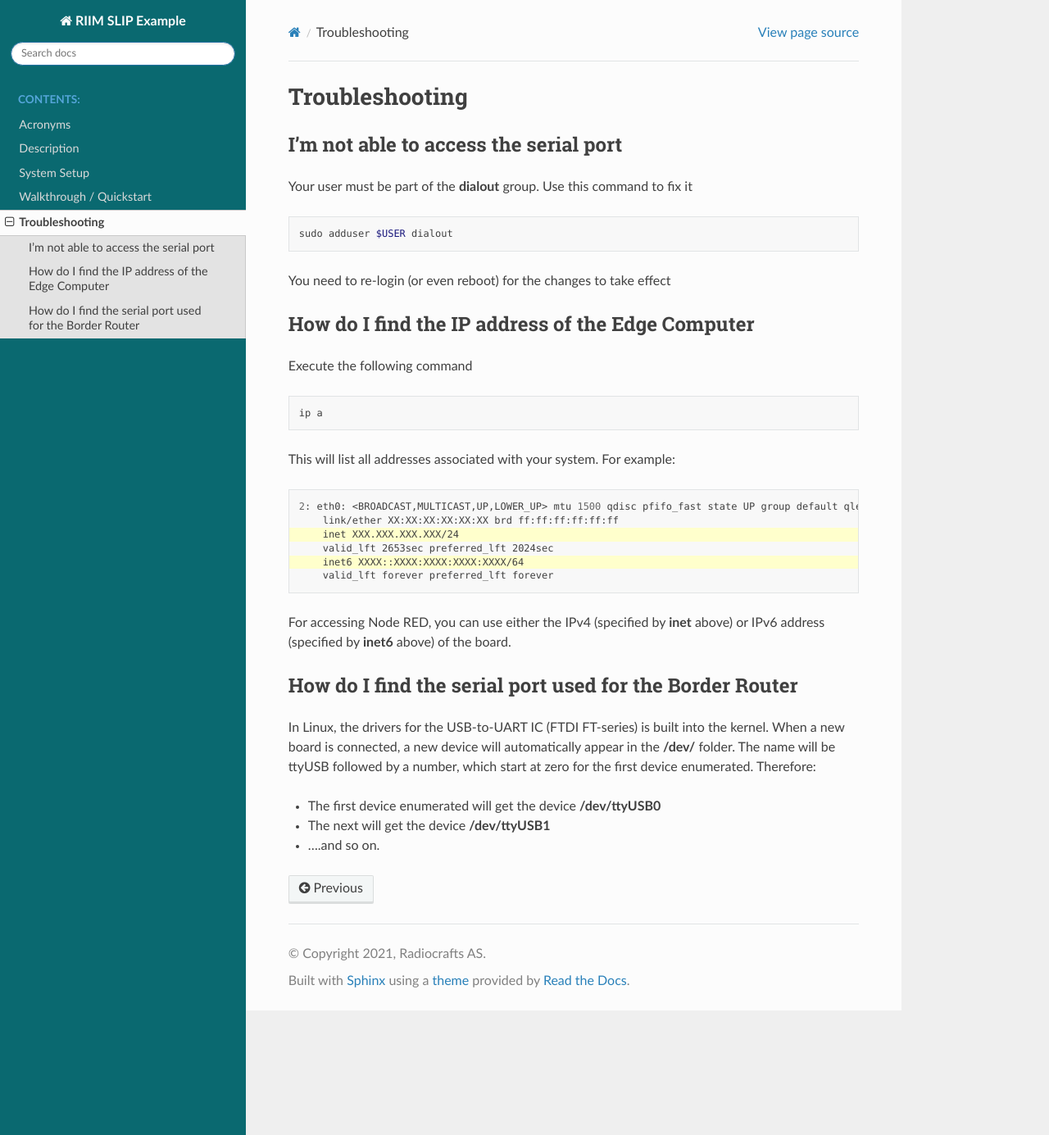
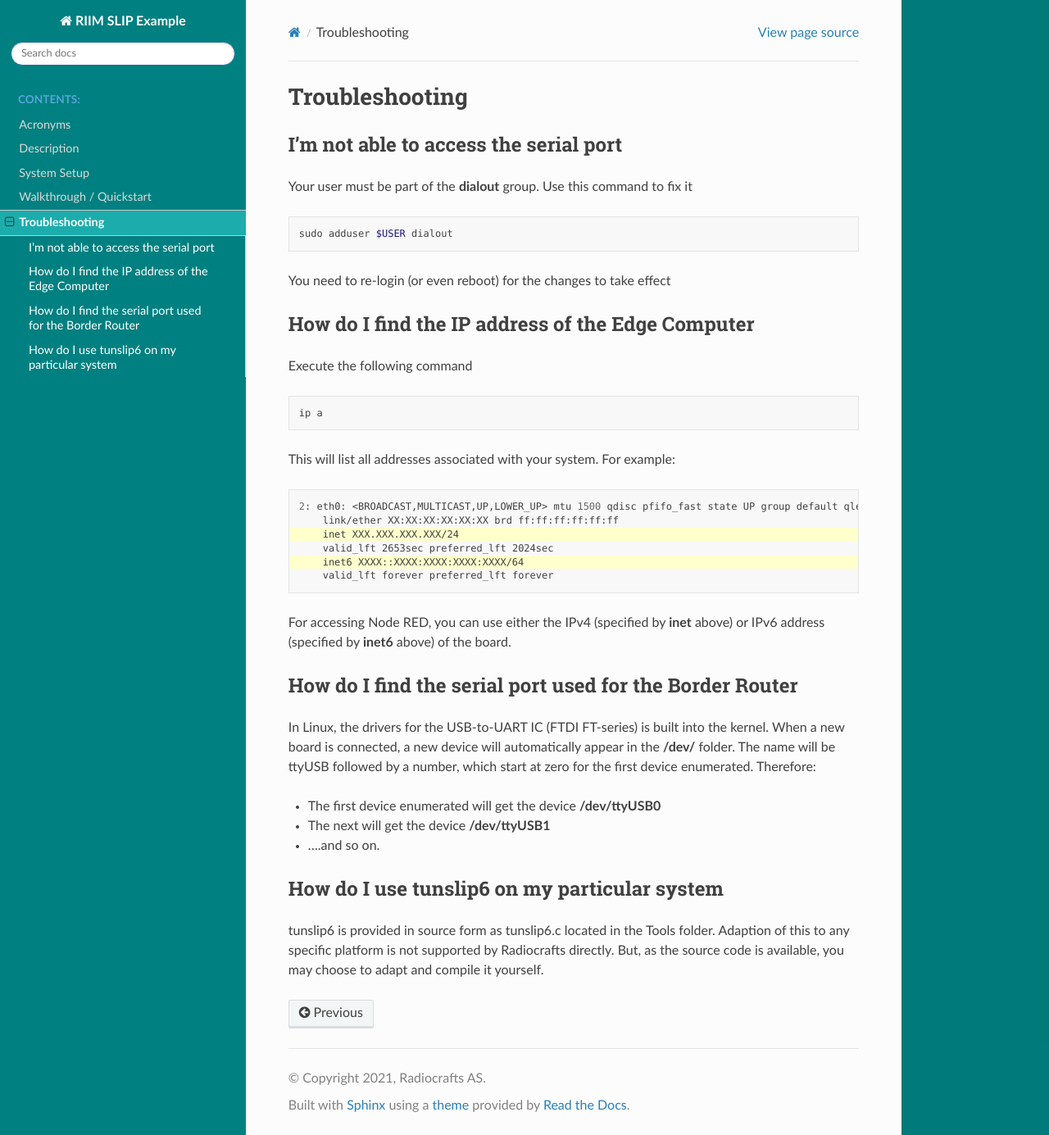
Before and after one commit to radiocrafts/RIIM_SLIP_Example, a Sphinx documentation site: the page built from Doc/source/troubleshooting.rst, in a window 1280 px wide and 1385 px high. Shown: the whole window at 82% size. Built offline with Sphinx 7.4.7 and the Read the Docs theme 2.0.0, drawn with Linux system fonts in a browser that asks for light colours; formulas are drawn with MathJax 3.

Commit message:
Updated style and docs

```diff
--- a/Doc/source/_static/styles.css
+++ b/Doc/source/_static/styles.css
@@ -1,12 +1,65 @@
 body {
     font-family: "Lato";
-    background-color: #0a6970;
+    background-color: #008080;
 }
 
 .wy-side-nav-search{
-    background-color: #0a6970;
+    background-color: #008080;
 }
 
 .wy-nav-side{
-    background-color: #0a6970;
+    background-color: #008080;
 }
+
+.wy-menu-vertical li.current {
+    background:#008080;
+   }
+
+.wy-body-for-nav {
+    background:#008080;
+}
+
+.wy-menu-vertical li.toctree-l3 span.toctree-expand {
+    color:#008080
+}
+
+.wy-menu-vertical li.toctree-l2.current>a,
+.wy-menu-vertical li.toctree-l2.current li.toctree-l3>a {
+ background:#008080
+}
+
+.wy-menu-vertical li.toctree-l2 a,
+.wy-menu-vertical li.toctree-l3 a,
+.wy-menu-vertical li.toctree-l4 a,
+.wy-menu-vertical li.toctree-l5 a,
+.wy-menu-vertical li.toctree-l6 a,
+.wy-menu-vertical li.toctree-l7 a,
+.wy-menu-vertical li.toctree-l8 a,
+.wy-menu-vertical li.toctree-l9 a,
+.wy-menu-vertical li.toctree-l10 a {
+ color:#FFFFFF;
+}
+
+.wy-menu-vertical li.current>a,
+.wy-menu-vertical li.on a {
+ color:#FFFFFF;
+ background:#1cacac;
+}
+
+.wy-menu-vertical li.current>a:hover,
+.wy-menu-vertical li.on a:hover {
+ background:#3cacac
+}
+
+.wy-menu-vertical li.current>a:hover span.toctree-expand,
+.wy-menu-vertical li.on a:hover span.toctree-expand {
+    background:#3cacac
+}
+
+.wy-menu-vertical li.current a:hover {
+    background:#3cacac
+}
+
+.wy-menu-vertical a:hover {
+    background-color:#3cacac
+}
--- a/Doc/source/description.rst
+++ b/Doc/source/description.rst
@@ -8,7 +8,7 @@ SLIP        Serial Line IP
 
 Description
 ===========
-This is an intermediate complex example reflecting a simple real world scenario. The scanario is as follows:
+This is an intermediate complex example reflecting a simple real world scenario. The scenario is as follows:
 
    You want to create a system consisting of a few nodes logging the temperature at different locations. The system uses CoAP to send and receive data to/from a border router connected to an edge computer. The edge computer is a Raspberry Pi 3 running the Node RED application. You need to use IPv6 all the way.
 
--- a/Doc/source/troubleshooting.rst
+++ b/Doc/source/troubleshooting.rst
@@ -44,3 +44,8 @@ In Linux, the drivers for the USB-to-UART IC (FTDI FT-series) is built into the
 - The first device enumerated will get the device **/dev/ttyUSB0**
 - The next will get the device **/dev/ttyUSB1**
 - ....and so on.
+
+
+How do I use tunslip6 on my particular system
+---------------------------------------------
+tunslip6 is provided in source form as tunslip6.c located in the Tools folder. Adaption of this to any specific platform is not supported by Radiocrafts directly. But, as the source code is available, you may choose to adapt and compile it yourself.
```
Also changed, not shown: README.md (+9 -0 lines), 10 other files.
